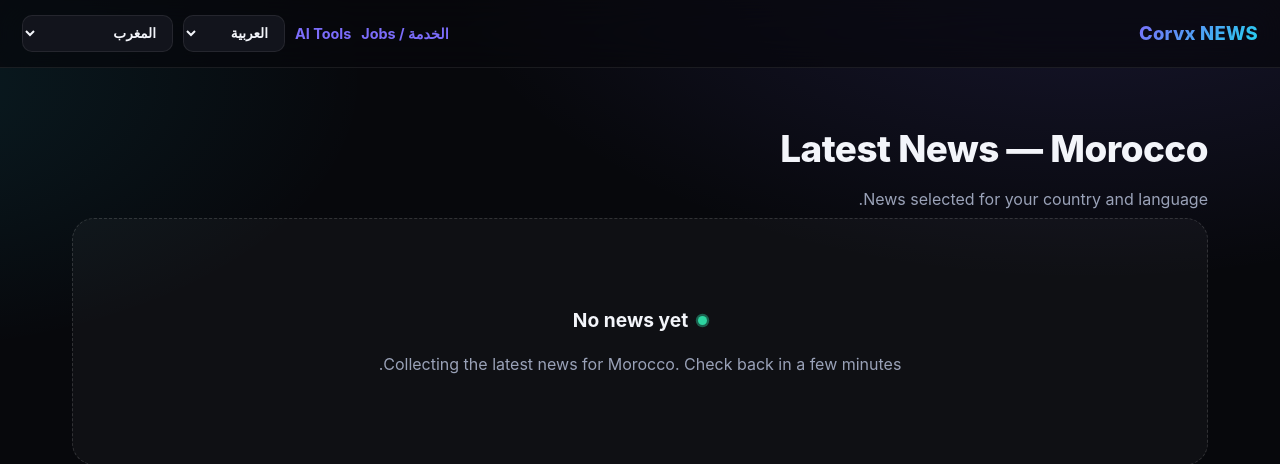
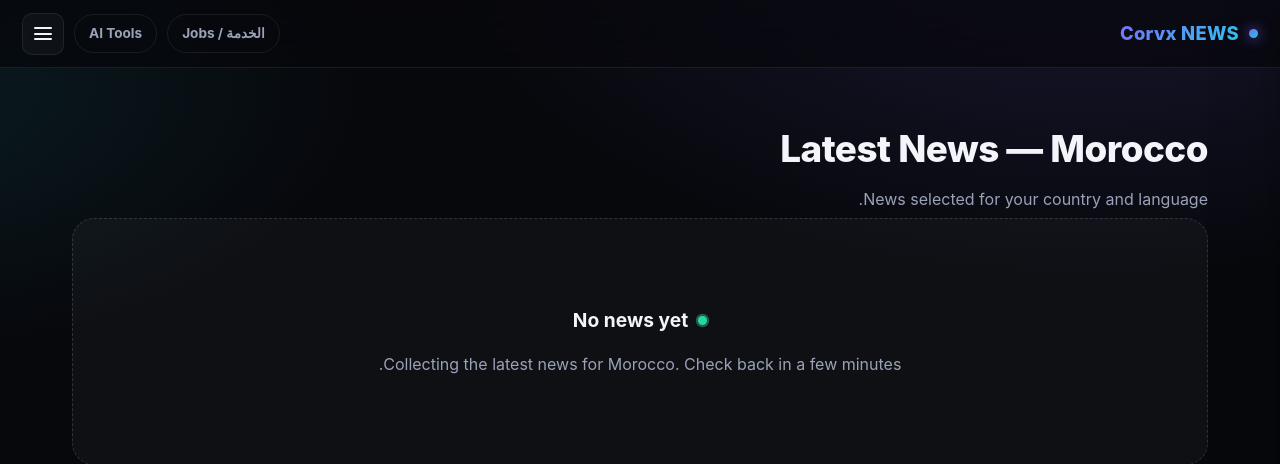
Before and after one commit to Zakaria-Bandadi-dev/corvx, a Flask app: page / in a window 1280 px wide. Shown: the top 464 px of the page. Run offline with Flask 3, Linux system fonts and the light colour scheme; data that the repository does not hold is empty; some libraries are stand-ins or nearby versions.

Commit message:
Refactor header and navigation structure in home.html

```diff
--- a/templates/home.html
+++ b/templates/home.html
@@ -101,12 +101,52 @@ height="0" width="0" style="display:none;visibility:hidden"></iframe></noscript>
 <amp-auto-ads type="adsense"
         data-ad-client="ca-pub-6569442856013984">
 </amp-auto-ads>
+
+<!-- hidden checkbox: drives the hamburger + drawer, no JS needed -->
+<input type="checkbox" id="nav-toggle" class="nav-toggle">
+
 <header class="site-header">
-    <div class="logo notranslate" translate="no">Corvx NEWS</div>
+    <div class="logo notranslate" translate="no">
+        <span class="logo-dot"></span>
+        Corvx NEWS
+    </div>
 
-    <div class="controls">
-        <a href="{{ url_for('jobs_page') }}" style="align-self:center; color:var(--accent); font-weight:700; font-size:0.9rem;">الخدمة / Jobs</a>
-        <a href="{{ url_for('ai_tools_page', country=current_country, lang=current_language) }}" style="align-self:center; color:var(--accent); font-weight:700; font-size:0.9rem;">AI Tools</a>
+    <div class="header-right">
+        <a href="{{ url_for('jobs_page') }}" class="header-link">الخدمة / Jobs</a>
+        <a href="{{ url_for('ai_tools_page', country=current_country, lang=current_language) }}" class="header-link">AI Tools</a>
+
+        <!-- hamburger icon: toggles #nav-toggle, side flips automatically in RTL -->
+        <label for="nav-toggle" class="hamburger" aria-label="Menu">
+            <span class="bars">
+                <span></span>
+                <span></span>
+                <span></span>
+            </span>
+        </label>
+    </div>
+</header>
+
+<!-- dark overlay behind the drawer, click to close -->
+<label for="nav-toggle" class="nav-backdrop"></label>
+
+<!-- the sliding drawer: opens from left in LTR, from right in RTL -->
+<nav class="drawer">
+    <div class="drawer-top">
+        <div class="logo notranslate" translate="no" style="font-size:1rem;">
+            <span class="logo-dot"></span>
+            Corvx NEWS
+        </div>
+        <label for="nav-toggle" class="drawer-close" aria-label="Close menu">&times;</label>
+    </div>
+
+    <div class="drawer-section">
+        <span class="drawer-label">Menu</span>
+        <a href="{{ url_for('jobs_page') }}" class="drawer-link">الخدمة / Jobs</a>
+        <a href="{{ url_for('ai_tools_page', country=current_country, lang=current_language) }}" class="drawer-link">AI Tools</a>
+    </div>
+
+    <div class="drawer-section">
+        <span class="drawer-label">Language</span>
         <form method="get">
             <input type="hidden" name="country" value="{{ current_country }}">
             <select name="lang" onchange="this.form.submit()">
@@ -115,7 +155,10 @@ height="0" width="0" style="display:none;visibility:hidden"></iframe></noscript>
                 {% endfor %}
             </select>
         </form>
+    </div>
 
+    <div class="drawer-section">
+        <span class="drawer-label">Country</span>
         <form method="get">
             <input type="hidden" name="lang" value="{{ current_language }}">
             <select name="country" onchange="this.form.submit()">
@@ -125,7 +168,7 @@ height="0" width="0" style="display:none;visibility:hidden"></iframe></noscript>
             </select>
         </form>
     </div>
-</header>
+</nav>
 
 <main>
 
```
